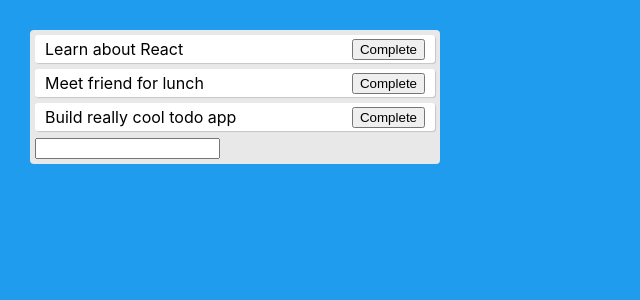
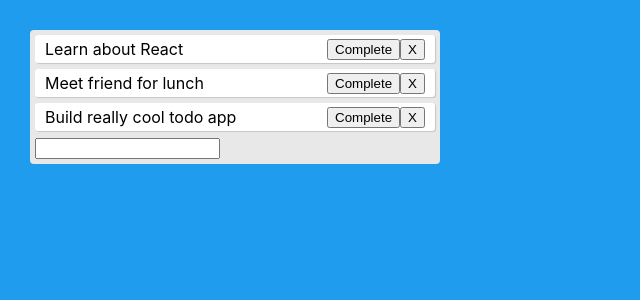
Before and after one commit to OhziiiLov3/react-todo-hooks, a React (Create React App) app: page / in a window 1280 px wide. Shown: the top 300 px of the page, without its empty margins (0-640 px from the left). Built offline with nearby package versions, Linux system fonts and the light colour scheme.

Commit message:
added delete function to todo

```diff
--- a/src/App.js
+++ b/src/App.js
@@ -24,6 +24,14 @@
   setTodos(newTodos);
 }
 
+// DELETE TODOS
+
+const removeTodo = index => {
+  const newTodos = [...todos];
+  newTodos.splice(index,1);
+  setTodos(newTodos);
+};
+
 
   return (
     <div className="App">
@@ -34,6 +42,7 @@
           index={index}
           todo={todo}
           completeTodo={completeTodo}
+          removeTodo={removeTodo}
           />
       ))}
       <TodoForm addTodo={addTodo}/>
--- a/src/components/Todo.js
+++ b/src/components/Todo.js
@@ -1,12 +1,13 @@
 import React from 'react'
 
 
-const Todo = ({todo,index, completeTodo}) => {
+const Todo = ({todo,index, completeTodo,removeTodo}) => {
   return (
     <div className='todo' style={{ textDecoration: todo.isCompleted ? "line-through" : ""}}>
         {todo.text}
         <div>
             <button onClick={() => completeTodo(index)}>Complete</button>
+            <button onClick={() => removeTodo(index)}>X</button>
         </div>
     </div>
   );
```
